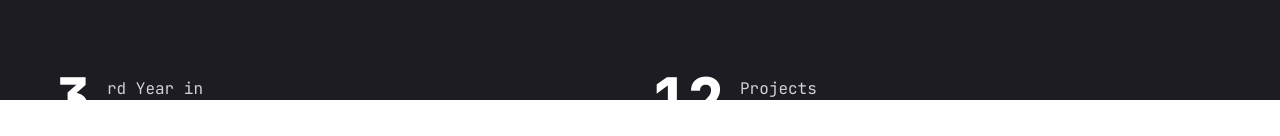
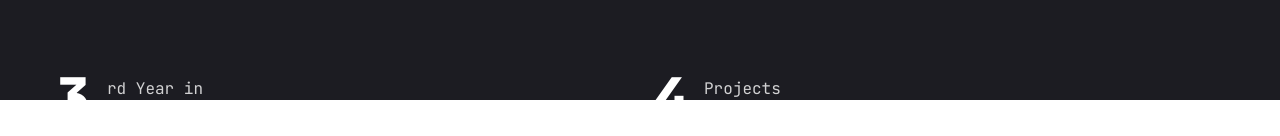
Before and after one commit to s1lent18/portfolio, a Next.js app: page / in a window 1280 px wide. Shown: the part 700-836 px from the top of the page. Built offline with nearby package versions, Linux system fonts and the light colour scheme.

Commit message:
Few Updates

```diff
--- a/components/Stats.jsx
+++ b/components/Stats.jsx
@@ -8,7 +8,7 @@ const stats = [
         text: "rd Year in University"
     },
     {
-        num: 12,
+        num: 4,
         text: "Projects Completed"
     }
 ]
```
